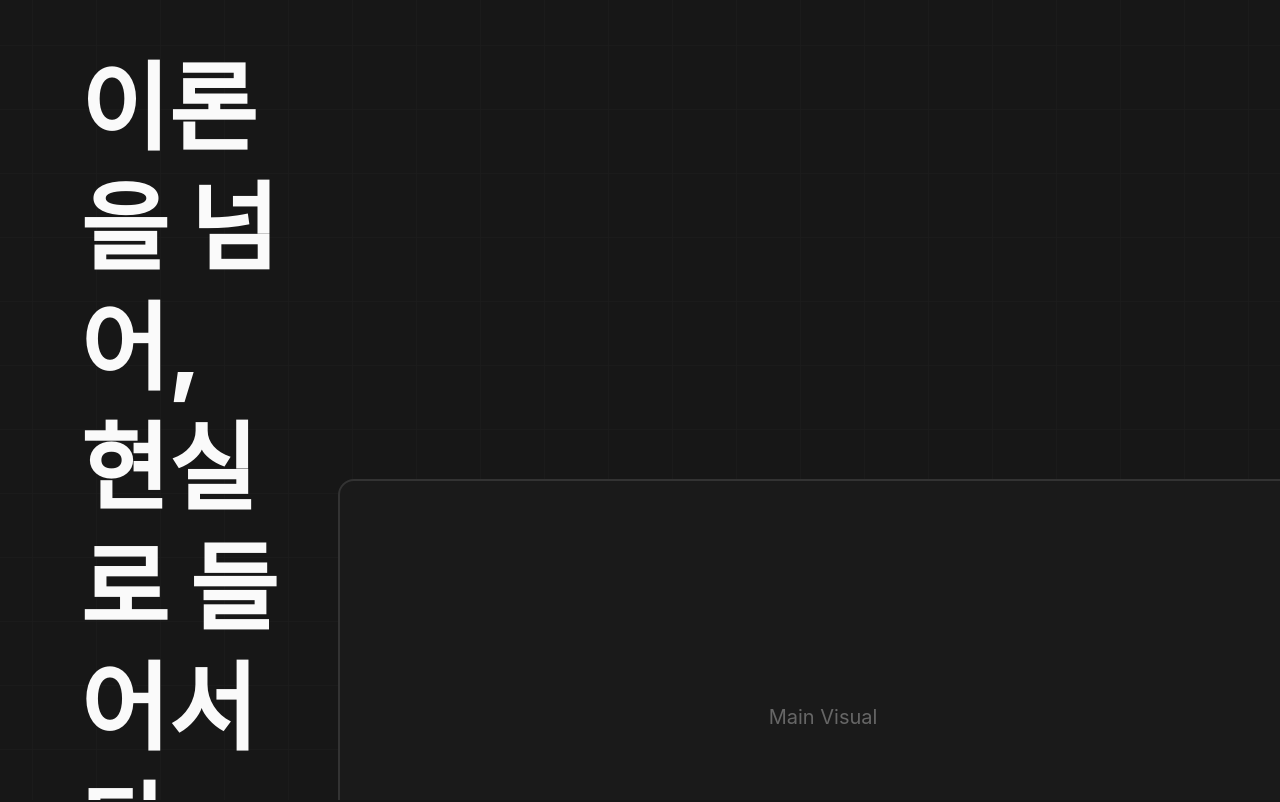
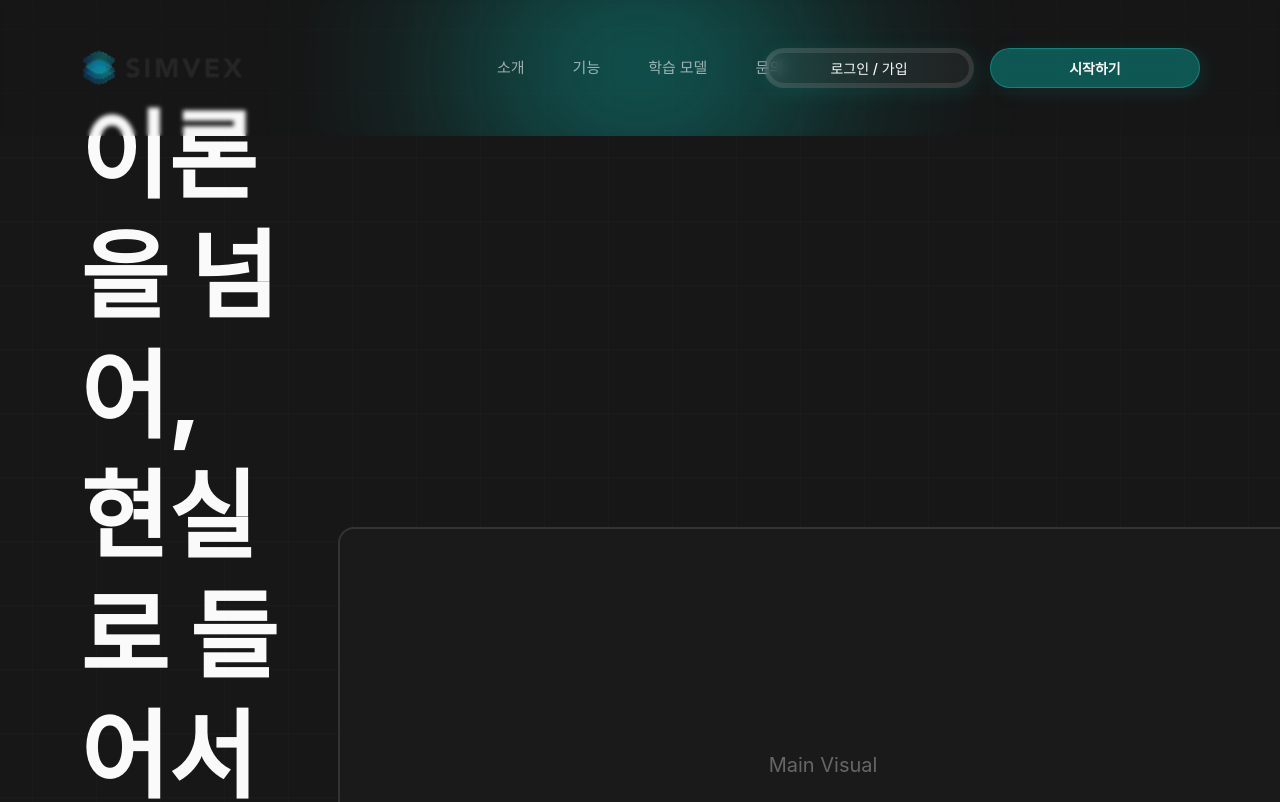
Before and after one commit to simvex3rd/3rd-frontend, a Next.js app: page / in a window 1280 px wide. Shown: the top 802 px of the page. Built offline with nearby package versions, Linux system fonts and the light colour scheme; no server answers; a web font is replaced by a local one.

Commit message:
feat(config): update landing page to use design token for background

```diff
--- a/src/app/page.tsx
+++ b/src/app/page.tsx
@@ -4,6 +4,7 @@ import { LandingIntroSection } from "@/components/sections/landing-intro-section
 import { LandingFunctionsSection } from "@/components/sections/landing-functions-section";
 import { LandingStudyModelSection } from "@/components/sections/landing-study-model-section";
 import { LandingFooterSection } from "@/components/sections/landing-footer-section";
+import { LandingHeader } from "@/components/layout/landing-header";
 
 /**
  * Landing page with scroll-snap sections.
@@ -23,17 +24,22 @@ import { LandingFooterSection } from "@/components/sections/landing-footer-secti
  */
 export default function LandingPage() {
   return (
-    <div
-      className="h-screen overflow-y-scroll snap-y snap-mandatory scroll-smooth bg-[#171717]"
-      style={{
-        // Safari-specific smooth scrolling
-        WebkitOverflowScrolling: "touch",
-      }}
-    >
-      <LandingIntroSection />
-      <LandingFunctionsSection />
-      <LandingStudyModelSection />
-      <LandingFooterSection />
+    <div className="min-h-screen bg-background overflow-x-hidden">
+      <LandingHeader />
+      <main className="flex flex-col">
+        <div id="intro">
+          <LandingIntroSection />
+        </div>
+        <div id="functions">
+          <LandingFunctionsSection />
+        </div>
+        <div id="models">
+          <LandingStudyModelSection />
+        </div>
+        <div id="footer">
+          <LandingFooterSection />
+        </div>
+      </main>
     </div>
   );
 }
```
